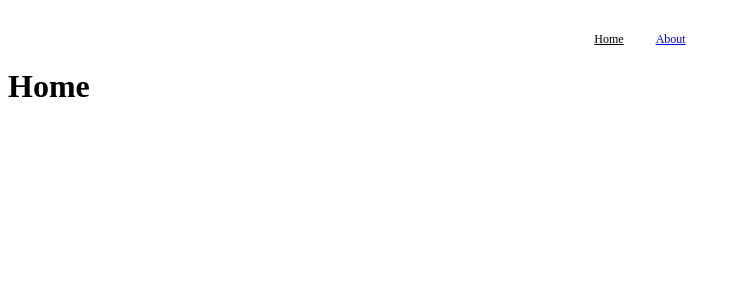
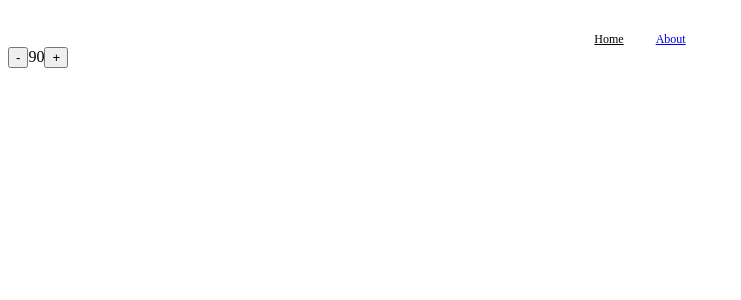
Before and after one commit to smhabibjr/ultimate-vue3-path, a Vue app: page / in a window 1280 px wide. Shown: the top 300 px of the page, without its empty margins (0-741 px from the left). Built offline with nearby package versions, Linux system fonts and the light colour scheme.

Commit message:
add new code

```diff
--- a/src/views/HomeView.vue
+++ b/src/views/HomeView.vue
@@ -1,5 +1,25 @@
 <template>
   <main>
-    <h1>Home</h1>
+    <button @click="decreaseCounter">-</button>
+    <span> {{ counter }} </span>
+    <button @click="increaseCounter">+</button>
   </main>
 </template>
+
+<script>
+export default {
+  data() {
+    return {
+      counter: 90
+    }
+  },
+  methods: {
+    increaseCounter() {
+      this.counter++
+    },
+    decreaseCounter() {
+      this.counter--
+    }
+  }
+}
+</script>
```
